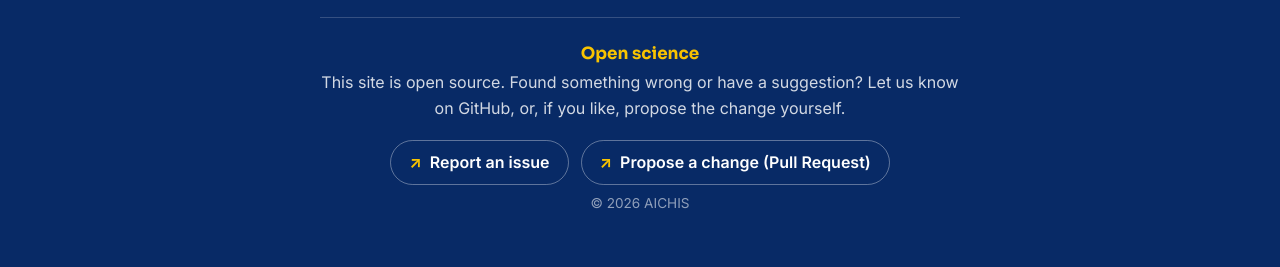
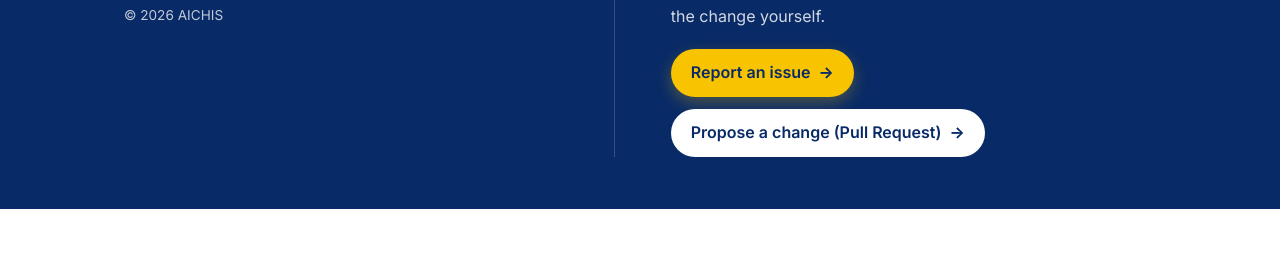
Before and after one commit to AICHIS-org/AICHIS.org.github.io, a plain HTML site: page index.html in a window 1280 px wide. Shown: the part 2203-2470 px from the top of the page. After the commit the page ends 2412 px from the top, so only its background shows below. Drawn offline with Linux system fonts and the light colour scheme.

Commit message:
Redesign footer + add issue templates and contributing guide
- Footer: two-column layout (brand | open-science) instead of centered
- Footer buttons now high-contrast (solid yellow + solid white) for visibility
- Add guided GitHub issue forms: report a problem, suggest content
- Add CONTRIBUTING.md with a no-code (browser edit) path, trilingual summary

Co-Authored-By: Claude Opus 4.8 <noreply@anthropic.com>

```diff
--- a/assets/css/styles.css
+++ b/assets/css/styles.css
@@ -336,9 +336,14 @@ img { max-width: 100%; display: block; }
 .site-footer {
   background: var(--blue-dark);
   color: rgba(255, 255, 255, 0.85);
-  padding: 44px 0;
-  text-align: center;
+  padding: 52px 0;
   border-top: 4px solid var(--yellow);
+}
+.footer-grid {
+  display: grid;
+  grid-template-columns: 1fr 1.25fr;
+  gap: 56px;
+  align-items: start;
 }
 .site-footer .brand-name {
   font-family: var(--font-display);
@@ -348,47 +353,53 @@ img { max-width: 100%; display: block; }
   font-size: 1.5rem;
 }
 .site-footer p { margin: 8px 0; }
-.footer-meta { color: rgba(255, 255, 255, 0.55); font-size: .85rem; margin-top: 28px; }
+.footer-brand p { color: rgba(255, 255, 255, 0.75); }
+.footer-meta { color: rgba(255, 255, 255, 0.5); font-size: .85rem; margin-top: 18px; }
 
 /* contribute / open-science note */
 .footer-contribute {
-  max-width: 640px;
-  margin: 28px auto 0;
-  padding-top: 26px;
-  border-top: 1px solid rgba(255, 255, 255, 0.18);
+  padding-left: 56px;
+  border-left: 1px solid rgba(255, 255, 255, 0.18);
 }
 .footer-contribute h3 {
   font-family: var(--font-display);
   color: var(--yellow);
-  font-size: 1.05rem;
+  font-size: 1.1rem;
   margin-bottom: .4em;
 }
-.footer-contribute p { color: rgba(255, 255, 255, 0.82); margin: 0 auto; }
+.footer-contribute p { color: rgba(255, 255, 255, 0.82); margin: 0; max-width: 46ch; }
 .footer-actions {
   display: flex;
   flex-wrap: wrap;
   gap: 12px;
-  justify-content: center;
-  margin-top: 18px;
+  margin-top: 20px;
 }
 .footer-link {
   display: inline-flex;
   align-items: center;
   gap: 8px;
-  font-weight: 600;
-  color: var(--white);
-  border: 1px solid rgba(255, 255, 255, 0.35);
+  font-weight: 700;
   border-radius: 999px;
-  padding: 9px 18px;
-  transition: background .15s, border-color .15s, transform .12s;
+  padding: 11px 20px;
+  transition: background .15s, border-color .15s, transform .12s, box-shadow .15s;
 }
-.footer-link::before { content: "\2197"; color: var(--yellow); font-weight: 700; }
-.footer-link:hover {
-  text-decoration: none;
-  background: rgba(255, 255, 255, 0.08);
-  border-color: var(--yellow);
-  transform: translateY(-2px);
+.footer-link::after { content: "\2192"; font-weight: 700; }
+.footer-link:hover { text-decoration: none; transform: translateY(-2px); }
+
+/* primary — high-contrast yellow (report an issue) */
+.footer-link.primary {
+  background: var(--yellow);
+  color: var(--blue-dark);
+  box-shadow: 0 6px 16px rgba(248, 195, 0, 0.28);
 }
+.footer-link.primary:hover { background: #ffd21f; }
+
+/* secondary — solid white (propose a change) */
+.footer-link.secondary {
+  background: var(--white);
+  color: var(--blue-dark);
+}
+.footer-link.secondary:hover { background: #eef2fa; }
 
 /* ------------------------------ responsive ------------------------------ */
 @media (max-width: 760px) {
@@ -411,4 +422,12 @@ img { max-width: 100%; display: block; }
   .nav-links.open { max-height: 320px; }
   .nav-links li { width: 100%; border-top: 1px solid var(--border); }
   .nav-links a { display: block; padding: 16px 24px; border: none; }
+
+  .footer-grid { grid-template-columns: 1fr; gap: 32px; }
+  .footer-contribute {
+    padding-left: 0;
+    padding-top: 30px;
+    border-left: none;
+    border-top: 1px solid rgba(255, 255, 255, 0.18);
+  }
 }
--- a/index.html
+++ b/index.html
@@ -80,24 +80,25 @@
 
   <!-- ===================== FOOTER ===================== -->
   <footer class="site-footer">
-    <div class="container footer-inner">
-      <span class="brand-name">AICHIS</span>
-      <p data-i18n="footer.tagline"></p>
+    <div class="container footer-grid">
+      <div class="footer-brand">
+        <span class="brand-name">AICHIS</span>
+        <p data-i18n="footer.tagline"></p>
+        <p class="footer-meta">&copy; <span id="year"></span> AICHIS</p>
+      </div>
 
       <div class="footer-contribute">
         <h3 data-i18n="footer.contributeTitle"></h3>
         <p data-i18n="footer.contributeText"></p>
         <div class="footer-actions">
-          <a class="footer-link" href="https://github.com/AICHIS-org/AICHIS.org.github.io/issues/new" target="_blank" rel="noopener">
+          <a class="footer-link primary" href="https://github.com/AICHIS-org/AICHIS.org.github.io/issues/new/choose" target="_blank" rel="noopener">
             <span data-i18n="footer.reportIssue"></span>
           </a>
-          <a class="footer-link" href="https://github.com/AICHIS-org/AICHIS.org.github.io" target="_blank" rel="noopener">
+          <a class="footer-link secondary" href="https://github.com/AICHIS-org/AICHIS.org.github.io" target="_blank" rel="noopener">
             <span data-i18n="footer.proposeChange"></span>
           </a>
         </div>
       </div>
-
-      <p class="footer-meta">&copy; <span id="year"></span> AICHIS</p>
     </div>
   </footer>
 
```
Also changed, not shown: 4 other files.
